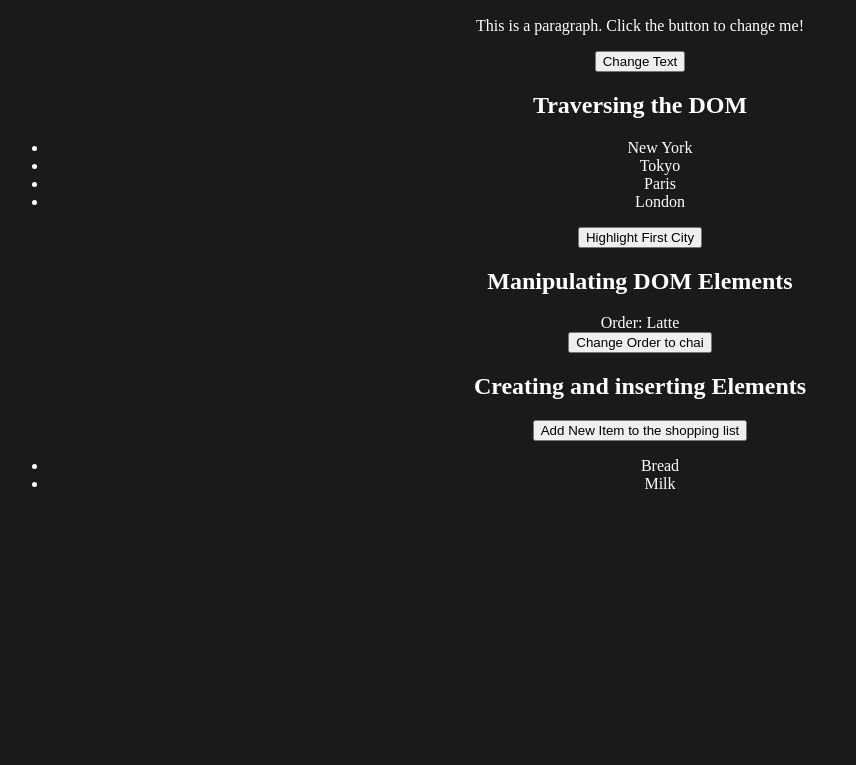
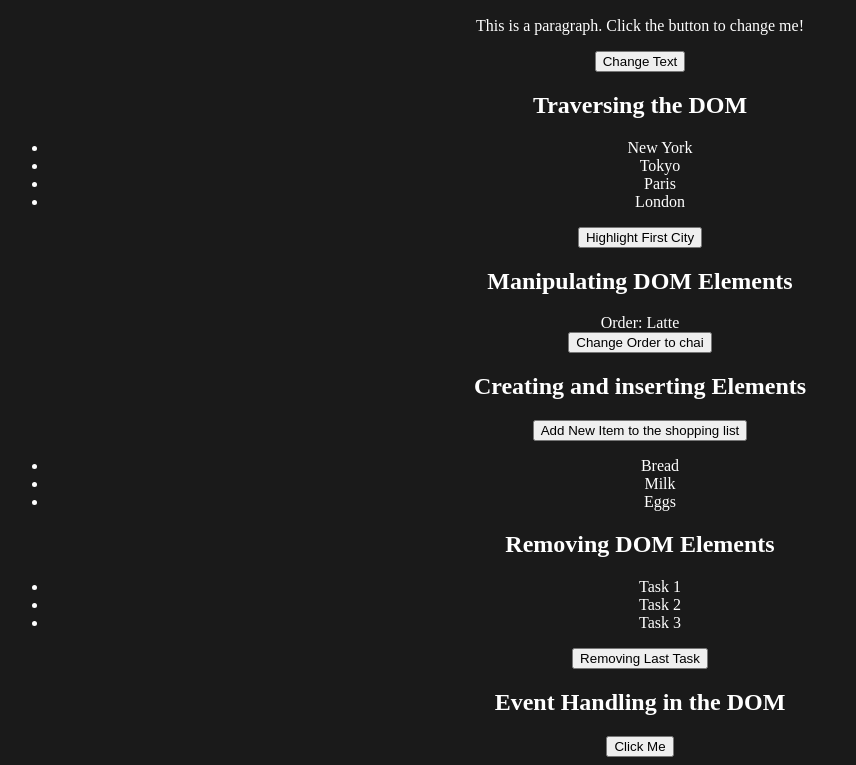
Before and after one commit to wahab-stack/Js_Foundation, a plain HTML site: page part8/DOM.html in a window 1280 px wide. Both pictures are taken after a click on the button "Add New Item to the shopping list". Shown: the part 110-875 px from the top of the page, without its empty margins (0-856 px from the left). Before the commit the page ends 800 px from the top, so only its background shows below. Drawn offline with Linux system fonts and the light colour scheme.

Commit message:
DOM Challenges

```diff
--- a/part8/DOM.html
+++ b/part8/DOM.html
@@ -60,6 +60,23 @@
         <li>Milk</li>
       </ul>
     </section>
+
+    <!-- Example 5: Removing DOM Elements -->
+    <section id="example-5">
+      <h2>Removing DOM Elements</h2>
+      <ul id="taskList">
+        <li>Task 1</li>
+        <li>Task 2</li>
+        <li>Task 3</li>
+      </ul>
+      <button id="removeLastTask">Removing Last Task</button>
+    </section>
+
+    <!-- Example 6 : Event Handling in the DOM  -->
+    <section id="example-6">
+      <h2>Event Handling in the DOM</h2>
+      <button id="clickMeButton">Click Me</button>
+    </section>
     <script src="./script.js"></script>
   </body>
 </html>
--- a/part8/script.js
+++ b/part8/script.js
@@ -28,3 +28,24 @@ document.getElementById("changeOrder").addEventListener("click", function () {
 });
 
 //Example 4
+
+document.getElementById("addNewItem").addEventListener("click", function () {
+  let newItem = document.createElement("li");
+  newItem.textContent = "Eggs";
+  document.getElementById("shoppingList").appendChild(newItem);
+});
+
+//Example 5
+
+document
+  .getElementById("removeLastTask")
+  .addEventListener("click", function () {
+    let tasklist = document.getElementById("taskList");
+    tasklist.lastElementChild.remove();
+  });
+
+//Example 6
+
+document.getElementById("clickMeButton").addEventListener("click", function () {
+  alert("this DOM practice dude ");
+});
```
